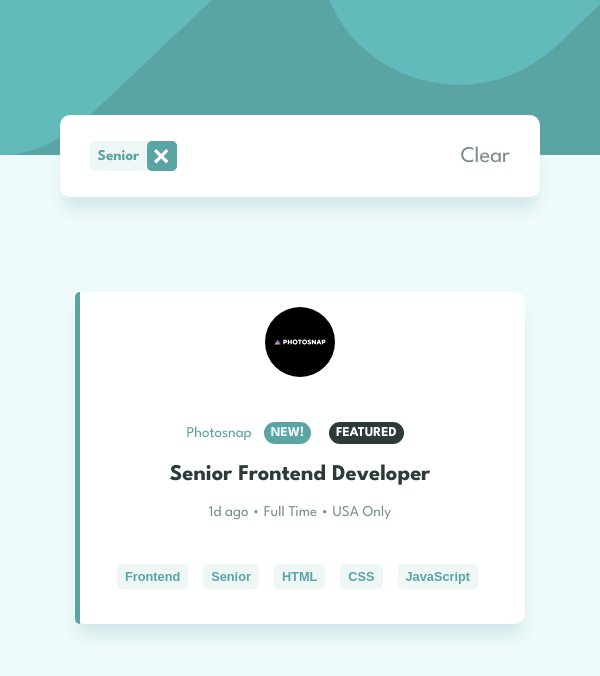
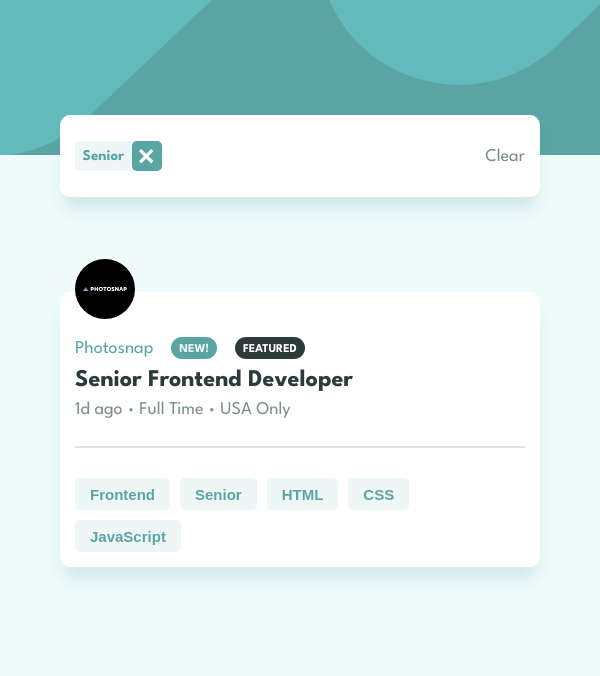
Before and after one commit to ObadaSawalmeh/joblistingApplication, a plain HTML site: page JS-Task/index.html in a window 600 px wide. Both pictures are taken after a click on the button "Senior". Drawn offline with Linux system fonts and the light colour scheme.

Commit message:
Update style.css

```diff
--- a/JS-Task/css/style.css
+++ b/JS-Task/css/style.css
@@ -58,21 +58,21 @@ body {
     max-width: 1000px;
     height: 82px;
     margin: 0 auto;
-    padding: 1rem 2rem;
+    padding: 0rem 1rem;
     display: flex;
     align-items: center;
     justify-content: space-between;
     border-radius: 10px;
     background-color: #fff;
     box-shadow: 0 15px 15px -4px hsla(180, 29%, 50%, 0.2);
-    gap: 0.5rem;
+    gap: 1rem;
     display: none;
 }
 
 .filters .filters--removal {
     color: var(--secondary-clr);
     text-decoration: none;
-    font-size: 1.5rem;
+    font-size: 1.2rem;
     cursor: pointer;
     margin-left: auto;
 }
@@ -85,7 +85,11 @@ body {
 .filtersContainer {
     display: flex;
     align-items: center;
-    gap: 0.8rem;
+    flex-wrap: wrap;
+    gap: 0.4rem;
+    height: 100%;
+    width: 100%;
+    padding: .5rem 0;
 }
 
 .filtersContainer .filters--container__filter {
@@ -98,7 +102,6 @@ body {
     background-color: var(--primary-bg-clr);
     font-weight: 700;
     color: var(--primary-clr);
-    font-size: 1.2rem;
 }
 
 .filters--container__filter .filter--name {
@@ -130,6 +133,30 @@ body {
 }
 
 
+@media (max-width: 460px) {
+    .filters{
+        height: 130px;
+    }
+}
+
+@media (max-width: 360px) {
+    .filters{
+        height: 10rem;
+    }
+}
+@media (max-width: 310px){
+    .job--listing{
+
+        font-size: 12px;
+    }
+    .row{
+        flex-wrap: wrap;
+        padding: .5rem 0;
+    }
+    .filters{
+        height: 12.5rem;
+    }
+}
 
 .container {
     width: 80%;
@@ -156,6 +183,8 @@ body {
     border-radius: 10px;
     background-color: #fff;
     box-shadow: 0 15px 15px -4px hsla(180, 29%, 50%, 20%);
+    transition: .3s ease;
+
 }
 
 .job--listing .job--listing__logo {
@@ -164,14 +193,17 @@ body {
     justify-content: center;
     cursor: pointer;
     width: 30%;
+
 }
 
 .job--listing .job--listing__logo img {
     height: 90px;
     width: 90px;
+    position: absolute;
 }
 
 .job--listing .job--listing__details {
+    position: relative;
     height: 100%;
     width: 100%;
     display: flex;
@@ -199,7 +231,7 @@ body {
     text-transform: uppercase;
     background-color: var(--primary-clr);
     color: var(--primary-bg-clr);
-    font-size: 1rem;
+    font-size: .8rem;
     font-weight: var(--font-bold);
     margin-right: 18px;
     padding: 7px 8px 4px;
@@ -211,13 +243,19 @@ body {
     background-color: #2c3a3a;
     color: #fff;
     font-weight: var(--font-bold);
-    font-size: 1rem;
+    font-size: .8rem;
+
     border-radius: 15px;
     padding: 7px 8px 4px;
     margin-right: 10px;
 }
-
-.details--highlight {
+.featured{
+    cursor: pointer;
+    position: relative;
+    transition: .3s ease;
+}
+.featured:hover::after{
+    content: '';
     position: absolute;
     left: 0;
     top: 0;
@@ -225,8 +263,10 @@ body {
     width: 5px;
     background-color: var(--primary-clr);
     border-radius: 5px 0 0 5px;
+    transition: .7s ease;
+
+
 }
-
 .details--position {
     color: #2c3a3a;
     font-size: 1.5rem;
@@ -277,16 +317,27 @@ body {
 }
 
 /* tablet screens */
-@media (min-width:400px) and (max-width:768px) {
+@media(max-width:768px) {
+    .job--listing__details::before{
+        content: '';
+        position: absolute;
+        bottom: 0;
+        height: 2px;
+        width: 100%;
+        margin: 0 auto;
+        background-color: #2222;
+    }
+
+}
+@media (max-width:768px) {
 
     .job--listing {
         display: flex;
         align-items: center;
         justify-content: center;
         width: 100%;
-        height: 100%;
+        height: 80%;
         flex-wrap: wrap;
-        padding: 2rem 1rem;
     }
 
     .job--listing .job--listing__logo {
@@ -299,80 +350,33 @@ body {
     .job--listing .job--listing__details {
         display: flex;
         align-items: center;
+        text-align: left;
         justify-content: space-between;
-        gap: 20px;
+        gap: 10px;
     }
 
     .job--listing .job--listing__details .row {
         display: flex;
         align-items: center;
-        justify-content: center;
+        padding: 0 0;
+
     }
-
+    .row .details--position{
+        font-size: 1.5rem;
+    }
     .job--listing .job--listing__tags {
         display: flex;
         align-items: center;
-        justify-content: center;
         flex-wrap: wrap;
     }
-}
-
-/* mobile screens */
-@media (max-width: 600px) {
-    .container {
-        padding: 0 1rem;
+    .job--listing__details .row .details--position{
+        font-size: 24px;
     }
-
-    .job--listing {
-        flex-direction: column;
-        height: auto;
-        padding: 1rem;
-    }
-
-    .job--listing .job--listing__logo {
-        width: 100%;
-        margin-bottom: 1rem;
-    }
-
     .job--listing .job--listing__logo img {
-        height: 70px;
-        width: 70px;
-    }
-
-    .job--listing .job--listing__details {
-        width: 100%;
-        padding: 1rem 0;
-    }
-
-    .details--company {
-        font-size: 1rem;
-        margin-right: 12px;
-    }
-
-    .details--position {
-        font-size: 1.5rem;
-    }
-
-    .details--description {
-        font-size: 1rem;
-        color: #7b8e8e;
-    }
-
-    .details--new,
-    .details--featured {
-        font-size: 0.9rem;
-        padding: 5px 7px;
-    }
-
-    .job--listing .job--listing__tags {
-        width: 100%;
-        padding: 1rem 0;
-        flex-wrap: wrap;
-    }
-
-    .job--listing__tags .job--tag {
-        font-size: 0.85rem;
-        padding: 5px 8px;
-        margin: 0 5px 5px 0;
+        height: 60px;
+        width: 60px;
+        position: absolute;
+        top: -33px;
+        left: 1rem;
     }
 }
```
